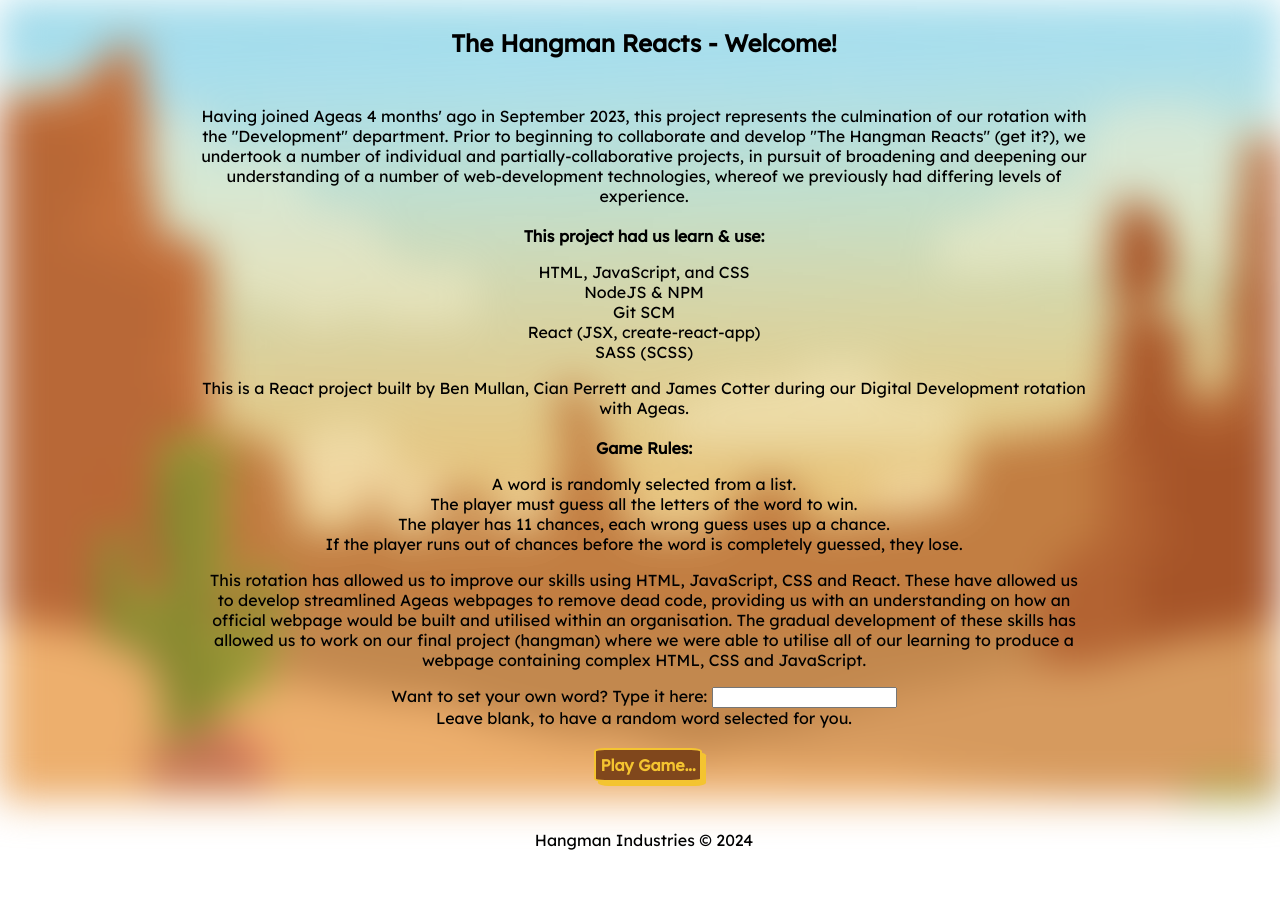
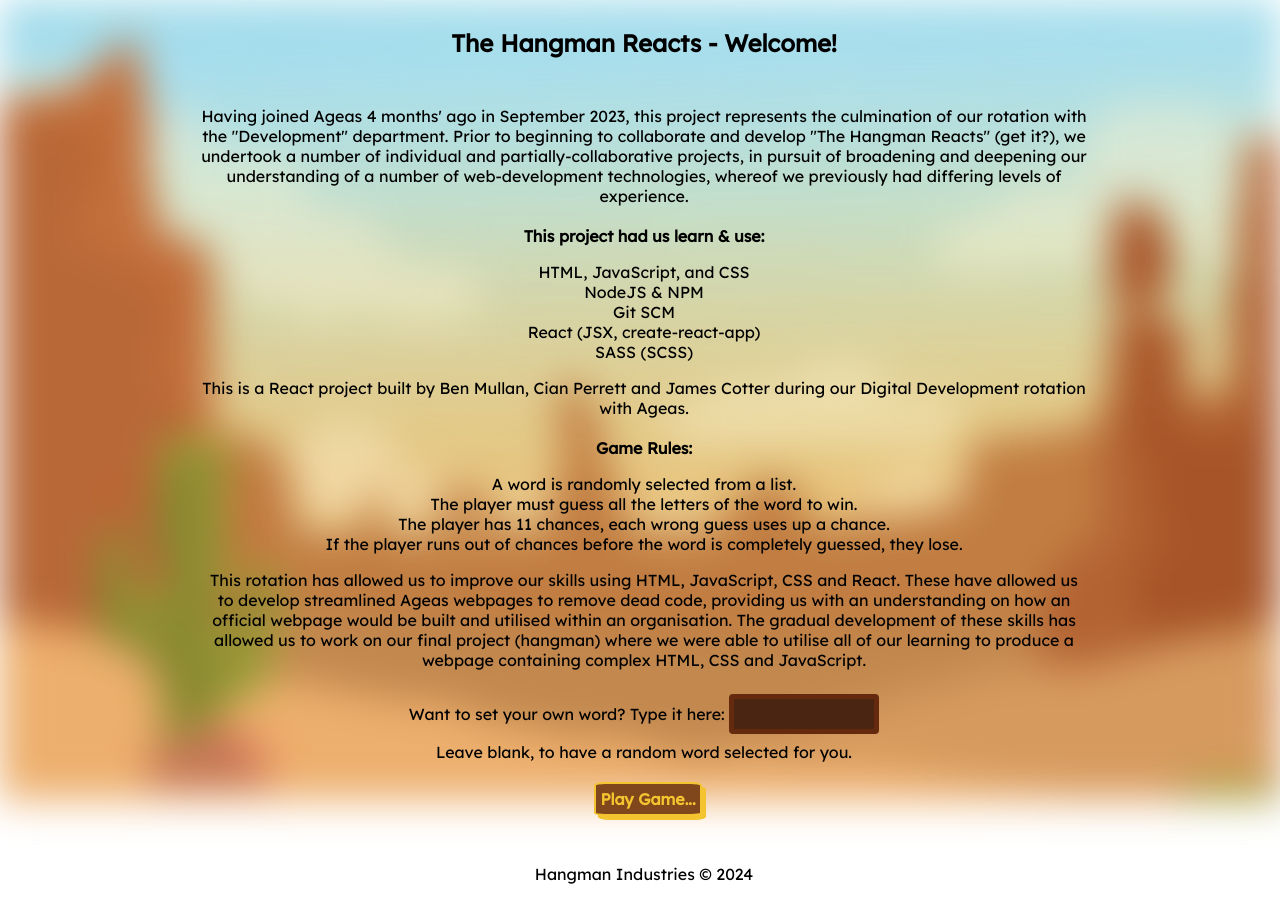
Before and after one commit to JFCotter/hangman-project, a React (Create React App) app: page / in a window 1280 px wide. Before the commit the page ends 866 px from the top, so only its background shows below. Built offline with nearby package versions, Linux system fonts and the light colour scheme.

Commit message:
input-scss

```diff
--- a/src/components/LandingPageContent/LandingPageContent.module.scss
+++ b/src/components/LandingPageContent/LandingPageContent.module.scss
@@ -1,3 +1,6 @@
+@use "sass:map";
+@import "src/variables.scss";
+
 .landingPageParagraphsMargins {
 
 	$x-margin:	15vw;
@@ -16,3 +19,18 @@ ul{
 	list-style: none;
 	padding: 0;
 }
+
+input[type=text] {
+	width: 150px;
+	height: 40px;
+	padding: 1px 20px;
+	margin: 8px 0;
+	box-sizing: border-box;
+	border-radius: 4px;
+	border: 5px solid map.get($globalColours, 'cinnamonBrown');
+	font-weight: 800;
+	font-size: large;
+	text-align: center;
+	color:  map.get($globalColours, "vespaYellow");
+	background-color:  map.get($globalColours, 'pecanBrown');
+}
```
